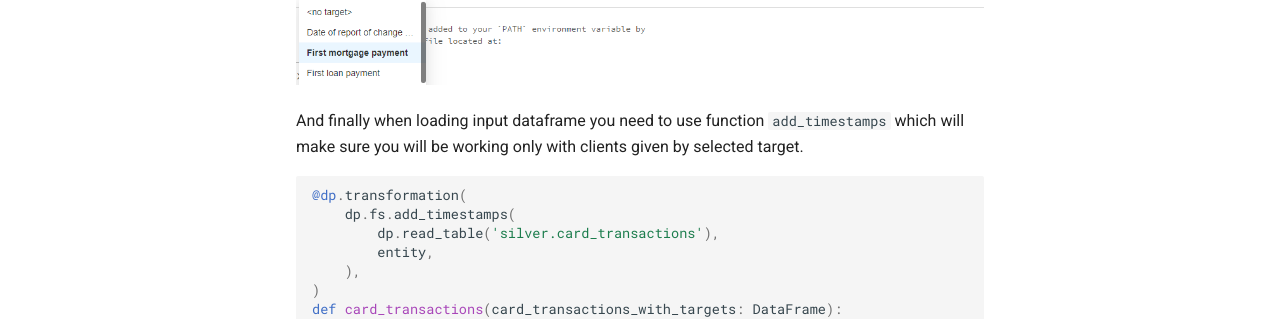
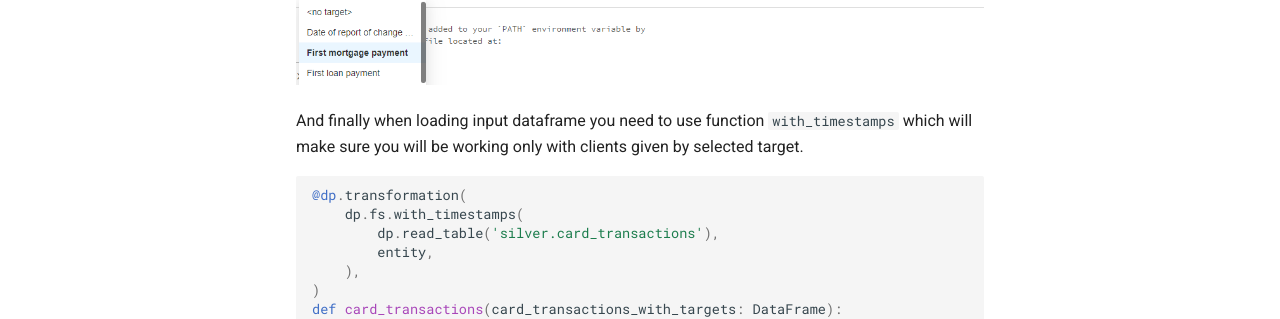
Before and after one commit to daipe-ai/platform-docs, an MkDocs documentation site: the page built from docs/feature-store/feature-store-20/target-store.md, in a window 1280 px wide and 900 px high, scrolled down 995 px. Shown: the part 483-802 px from the top of the window. Built offline with MkDocs 1.6.1 and Material for MkDocs 9.7.7, drawn with Linux system fonts in a browser that asks for light colours; comment, search, counter and statistics services are not loaded.

Commit message:
add_timestamps -> with_timestamps

````diff
--- a/docs/feature-store/feature-store-20/target-store.md
+++ b/docs/feature-store/feature-store-20/target-store.md
@@ -59,12 +59,12 @@ You can now select target you want.
 ![](../images/target_widgets.png)
 
 And finally when loading input dataframe you need to use function
-`add_timestamps` which will make sure you will be working only with
+`with_timestamps` which will make sure you will be working only with
 clients given by selected target.
 
 ```python
 @dp.transformation(
-    dp.fs.add_timestamps(
+    dp.fs.with_timestamps(
         dp.read_table('silver.card_transactions'),
         entity,
     ),
````
